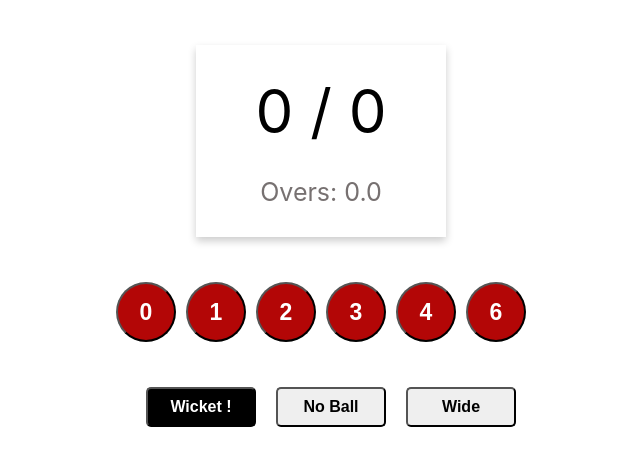
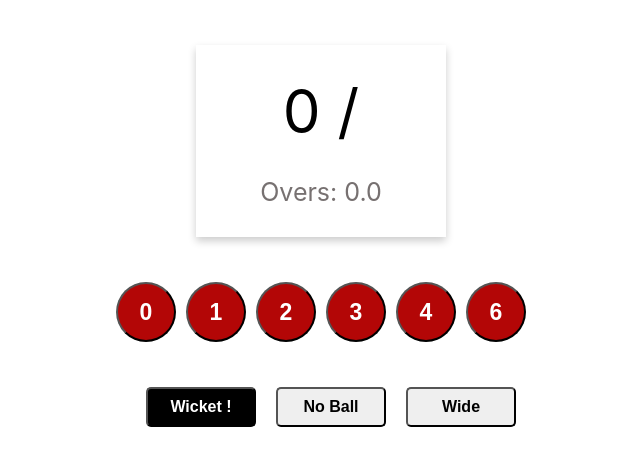
Before and after one commit to krishnau2/cricket-scoring-app, a React (Create React App) app: page / in a window 1280 px wide. Shown: the top 466 px of the page, without its empty margins (319-959 px from the left). Built offline with nearby package versions, Linux system fonts and the light colour scheme.

Commit message:
typo correction

```diff
--- a/src/App.js
+++ b/src/App.js
@@ -6,7 +6,7 @@ import MainComponent from "./MainComponent";
 const initialState = {
   runs: 0,
   balls: 0,
-  wicket: 0
+  wickets: 0
 };
 
 function myReducer(state = initialState, action) {
@@ -54,7 +54,7 @@ function myReducer(state = initialState, action) {
       return {
         ...state,
         balls: state.balls + 1,
-        wicket: state.wicket + 1
+        wickets: state.wickets + 1
       };
     case "INCREASE_NO_BALL_SCORE":
       return {
--- a/src/MainComponent.js
+++ b/src/MainComponent.js
@@ -5,7 +5,7 @@ import "./App.css";
 function mapStateToProps(state) {
   return {
     score: state.runs,
-    wicket: state.wicket,
+    wickets: state.wicket,
     balls: state.balls
   };
 }
@@ -73,7 +73,7 @@ class MainComponent extends Component {
       <div className="container text-center">
         <div className="card">
           <div className="score">
-            {this.props.score} / {this.props.wicket}
+            {this.props.score} / {this.props.wickets}
           </div>
           <br />
           <div className="overs">Overs: {this.calculateOver()}</div>
```
